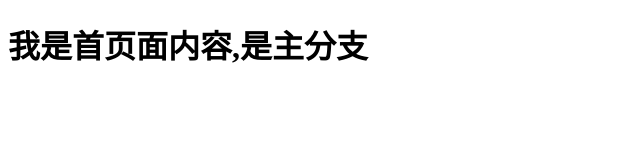
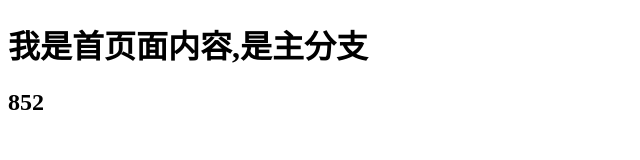
Before and after one commit to haowenjia/BK-2003-text01, a plain HTML site: page page/index.html in a window 1280 px wide. Shown: the full height of the page, 0-640 px from the left. Drawn offline with Linux system fonts and the light colour scheme.

Commit message:
第二次在主干上提交

```diff
--- a/page/index.html
+++ b/page/index.html
@@ -9,6 +9,7 @@
 
 <body>
     <h1>我是首页面内容,是主分支</h1>
+    <h2>852</h2>
 </body>
 
 </html>
```
